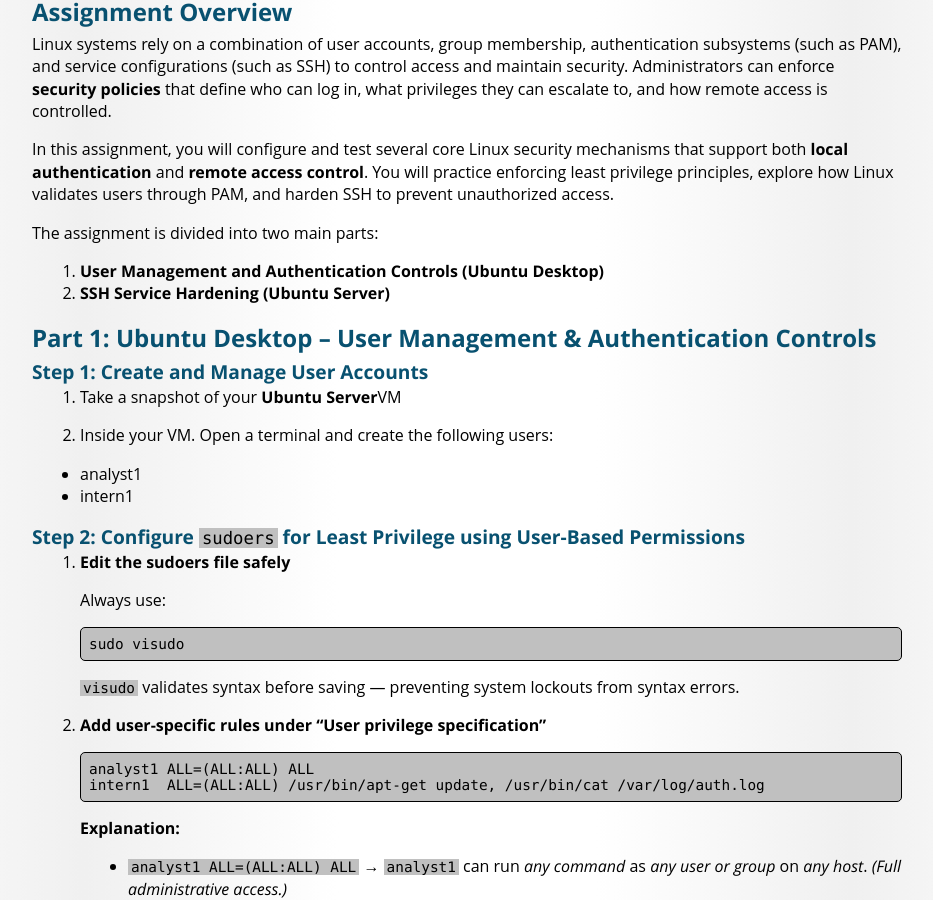
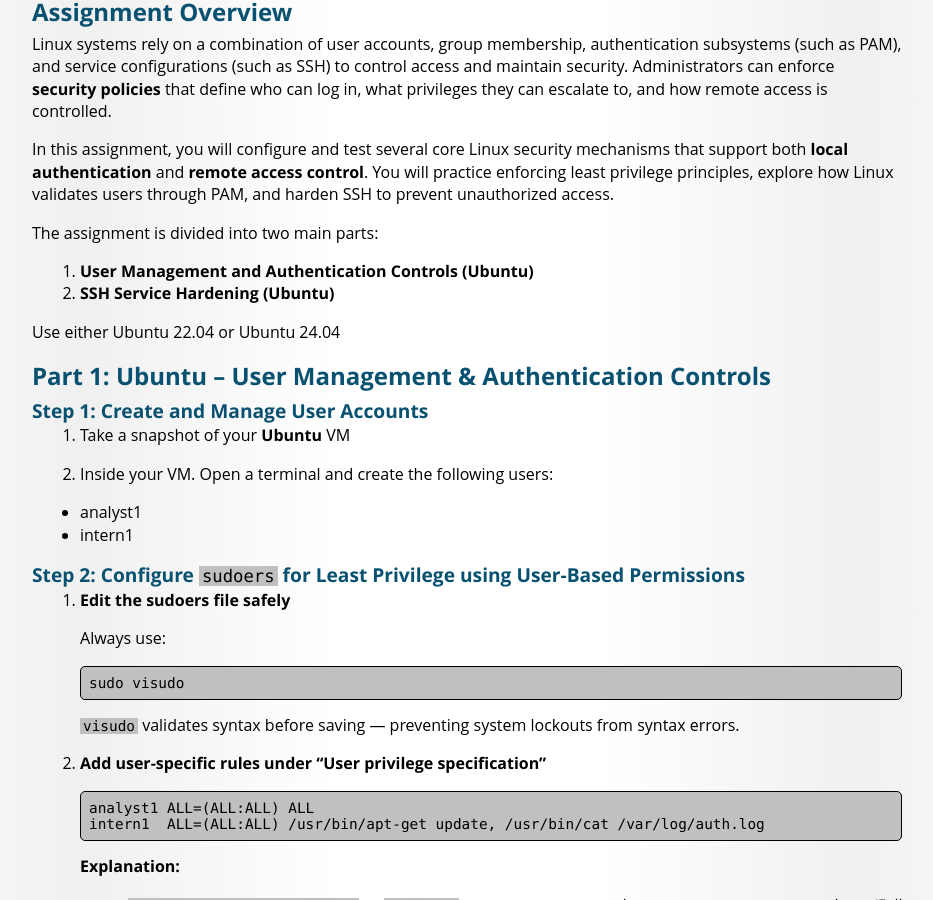
Before and after one commit to BYU-ITC-344/byu-itc-344.github.io, a Jekyll site: the page built from hw-7/index.md, in a window 1280 px wide and 900 px high, scrolled down 407 px. Shown: the whole window, without its empty margins (173-1106 px from the left). Built offline with Jekyll 4.4.1, drawn with Linux system fonts in a browser that asks for light colours; some web fonts are replaced; our own code applies the rules of GitHub Pages for plain Markdown files; some of the changed text lies outside the part shown.

Commit message:
typo fixes

````diff
--- a/hw-7/index.md
+++ b/hw-7/index.md
@@ -17,14 +17,16 @@
 
 The assignment is divided into two main parts:
 
-1. **User Management and Authentication Controls (Ubuntu Desktop)**
-1. **SSH Service Hardening (Ubuntu Server)**
+1. **User Management and Authentication Controls (Ubuntu)**
+1. **SSH Service Hardening (Ubuntu)**
 
-## Part 1: Ubuntu Desktop – User Management & Authentication Controls
+Use either Ubuntu 22.04 or Ubuntu 24.04
+
+## Part 1: Ubuntu – User Management & Authentication Controls
 
 ### Step 1: Create and Manage User Accounts
 
-1. Take a snapshot of your **Ubuntu Server**VM
+1. Take a snapshot of your **Ubuntu** VM
 
 1. Inside your VM. Open a terminal and create the following users:
 
@@ -309,13 +311,13 @@
    1. Try changing the password back to an old password that meets the requirements which should be denied
    1. Take a screenshot showing all of the above.
 
-## Part 2: Ubuntu Server – SSH Hardening
+## Part 2: Ubuntu – SSH Hardening
 
 ### Step 1: Configure Key-Based Authentication
 
 1. On your **Windows 11 VM**, generate two SSH key pairs. One for the user analyst1 and the other for intern1.
    - Use the `ssh-keygen` command in PowerShell. Make sure you give the keys different names when asked `Enter file in which to save the key`. If you leave this blank or choose the same name, you will only one key.
-1. Copy the public key to your Ubuntu Server VM:
+1. Copy the public key to your Ubuntu VM:
 1. Verify key-based login works
 1. Take a screenshot showing both keys work.
 
@@ -387,7 +389,7 @@
 1. Test the new SSH settings by attempting to log in from another terminal:
 
 ```bash
-ssh user@server_ip
+ssh user@VM_ip
 ```
 
 * Password login should fail.
````
